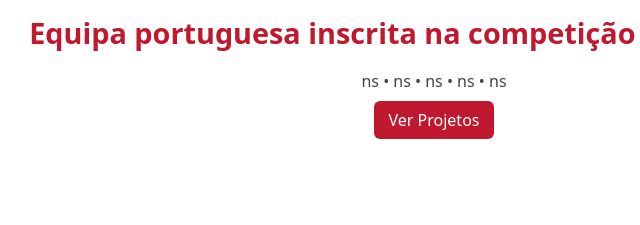
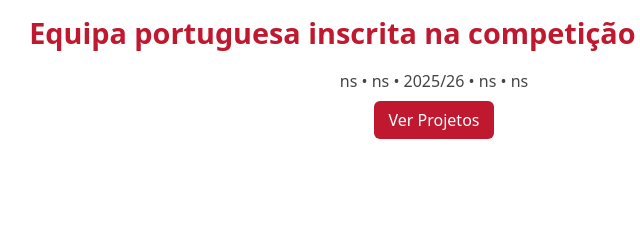
Before and after one commit to Caravel-Racing/CaravelRacing-f1, a plain HTML site: page index.html in a window 1280 px wide. Shown: the part 129-354 px from the top of the page, 206-846 px from the left. Drawn offline with Linux system fonts and the light colour scheme.

Commit message:
Update index.html

```diff
--- a/index.html
+++ b/index.html
@@ -43,7 +43,7 @@
   <main class="container">
     <section class="hero">
       <h2>Equipa portuguesa inscrita na competição 'STEM Racing'</h2>
-      <p>ns • ns • ns • ns • ns</p>
+      <p>ns • ns • 2025/26 • ns • ns</p>
       <p><a class="btn" href="projects.html">Ver Projetos</a></p>
     </section>
 
```
